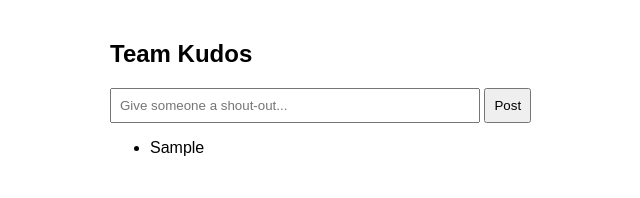
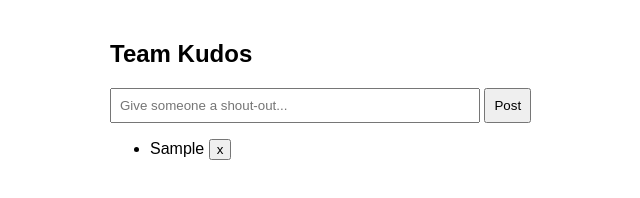
Before and after one commit to Value2021/team-kudos, a plain HTML site: page index.html in a window 1280 px wide. Both pictures are taken after typing "Sample" into the empty fields and a click on the button "Post". Shown: the full height of the page, 280-920 px from the left. Drawn offline with Linux system fonts and the light colour scheme.

Commit message:
Add delete button to kudos items

```diff
--- a/index.html
+++ b/index.html
@@ -11,7 +11,7 @@
       const input = document.getElementById('msg');
       if (!input.value) return;
       const li = document.createElement('li');
-      li.textContent = input.value;
+      li.innerHTML = `${input.value} <button onclick="this.parentElement.remove()">x</button>`;
       document.getElementById('board').appendChild(li);
       input.value = '';
     }
```
